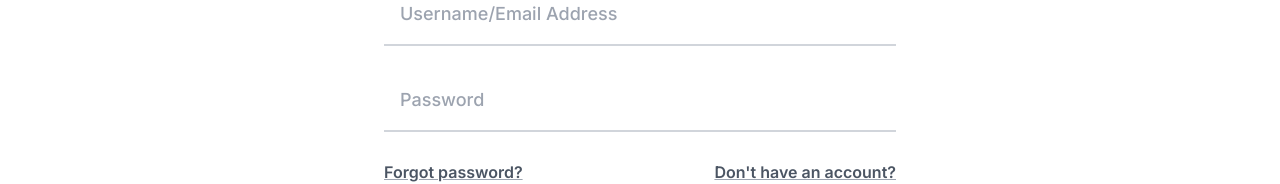
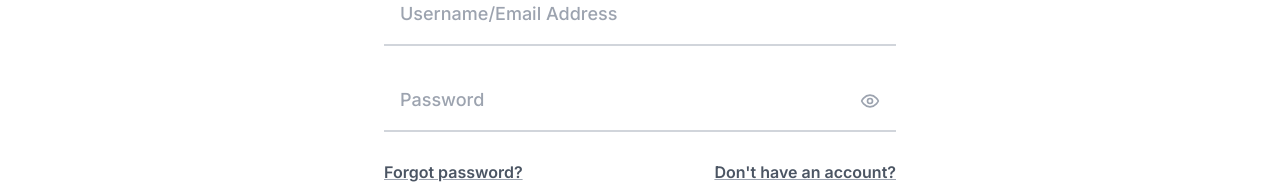
Before and after one commit to eruchi-np/eruchi-frontend-deploy, a React (Vite) app: page /login in a window 1280 px wide. Shown: the part 509-693 px from the top of the page. Built offline with nearby package versions, Linux system fonts and the light colour scheme; no server answers.

Commit message:
eye button

```diff
--- a/src/pages/Login.jsx
+++ b/src/pages/Login.jsx
@@ -7,7 +7,7 @@ import { getPostLoginPath } from "../utils/auth";
 import { useAuth } from "../context/AuthContext";
 import { zodResolver } from "@hookform/resolvers/zod";
 import axios from "axios";
-import { Loader2 } from 'lucide-react';
+import { Loader2, Eye, EyeOff } from 'lucide-react';
 import Cookies from "js-cookie";
 import { businessAPI } from "../services/api";
 
@@ -62,6 +62,8 @@ const Login = () => {
   const [bizPassword, setBizPassword] = useState('');
   const [bizLoading, setBizLoading] = useState(false);
   const [bizError, setBizError] = useState('');
+  const [showPassword, setShowPassword] = useState(false);
+  const [showBizPassword, setShowBizPassword] = useState(false);
 
   const {
     register,
@@ -242,14 +244,24 @@ const Login = () => {
                     </div>
 
                     <div>
+                      <div className="relative">
                         <input
-                        type="password"
+                          type={showPassword ? "text" : "password"}
                           placeholder="Password"
                           {...register("password")}
-                        className={`w-full outline-none text-lg font-medium p-4 border-b-2 bg-transparent transition-all duration-200 placeholder:text-gray-400 ${
+                          className={`w-full outline-none text-lg font-medium p-4 pr-12 border-b-2 bg-transparent transition-all duration-200 placeholder:text-gray-400 ${
                             errors.password ? "border-red-500" : "border-gray-300 focus:border-black"
                           }`}
                         />
+                        <button
+                          type="button"
+                          onClick={() => setShowPassword((prev) => !prev)}
+                          className="absolute right-2 top-1/2 -translate-y-1/2 p-2 text-gray-400 hover:text-gray-700"
+                          aria-label={showPassword ? "Hide password" : "Show password"}
+                        >
+                          {showPassword ? <EyeOff className="w-5 h-5" /> : <Eye className="w-5 h-5" />}
+                        </button>
+                      </div>
                       {errors.password && (
                         <p className="text-sm text-red-500 mt-2 font-medium">{errors.password.message}</p>
                       )}
@@ -326,14 +338,24 @@ const Login = () => {
                   </div>
 
                   <div>
+                    <div className="relative">
                       <input
-                      type="password"
+                        type={showBizPassword ? "text" : "password"}
                         placeholder="Password"
                         value={bizPassword}
                         onChange={(e) => setBizPassword(e.target.value)}
                         required
-                      className="w-full outline-none text-lg font-medium p-4 border-b-2 bg-transparent transition-all duration-200 placeholder:text-gray-400 border-gray-300 focus:border-black"
+                        className="w-full outline-none text-lg font-medium p-4 pr-12 border-b-2 bg-transparent transition-all duration-200 placeholder:text-gray-400 border-gray-300 focus:border-black"
                       />
+                      <button
+                        type="button"
+                        onClick={() => setShowBizPassword((prev) => !prev)}
+                        className="absolute right-2 top-1/2 -translate-y-1/2 p-2 text-gray-400 hover:text-gray-700"
+                        aria-label={showBizPassword ? "Hide password" : "Show password"}
+                      >
+                        {showBizPassword ? <EyeOff className="w-5 h-5" /> : <Eye className="w-5 h-5" />}
+                      </button>
+                    </div>
                   </div>
                 </div>
 
```
Lines whose indentation alone changed are shown as unchanged.
